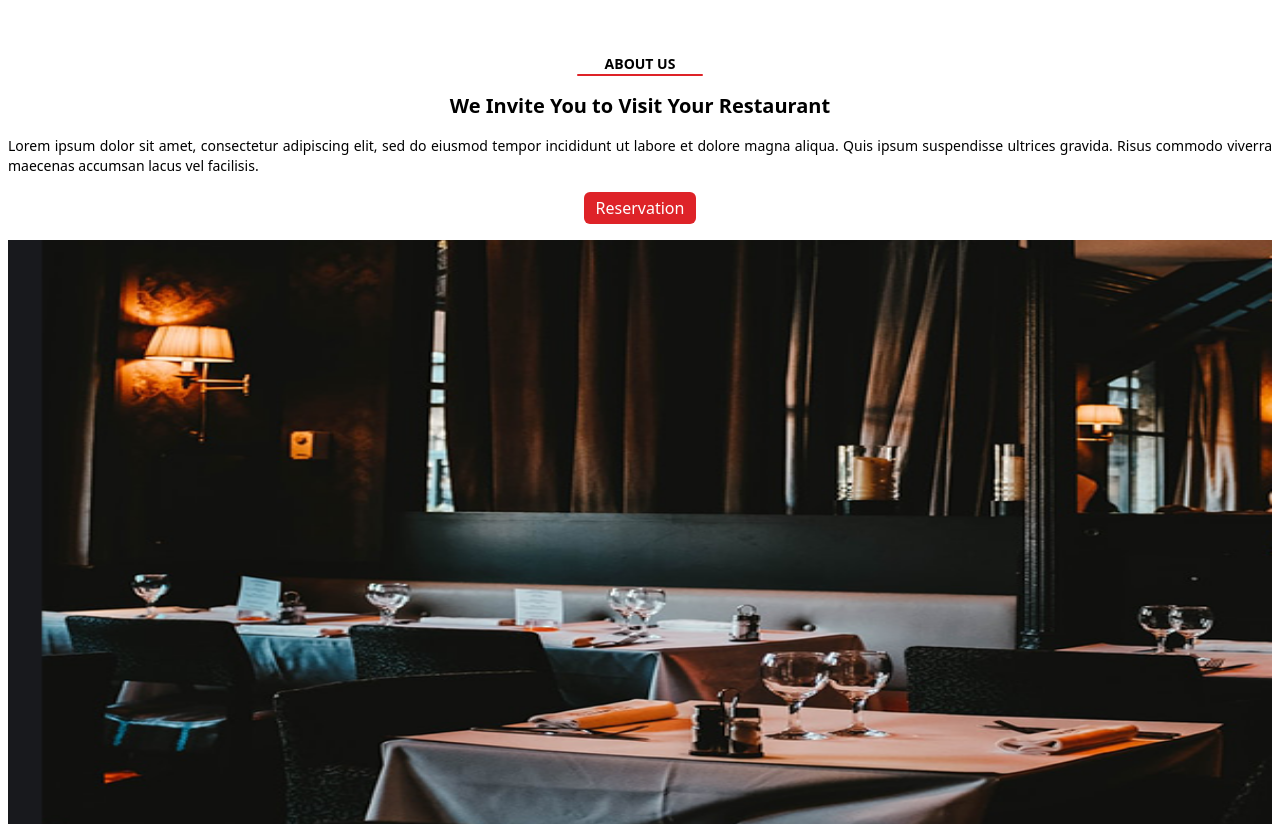
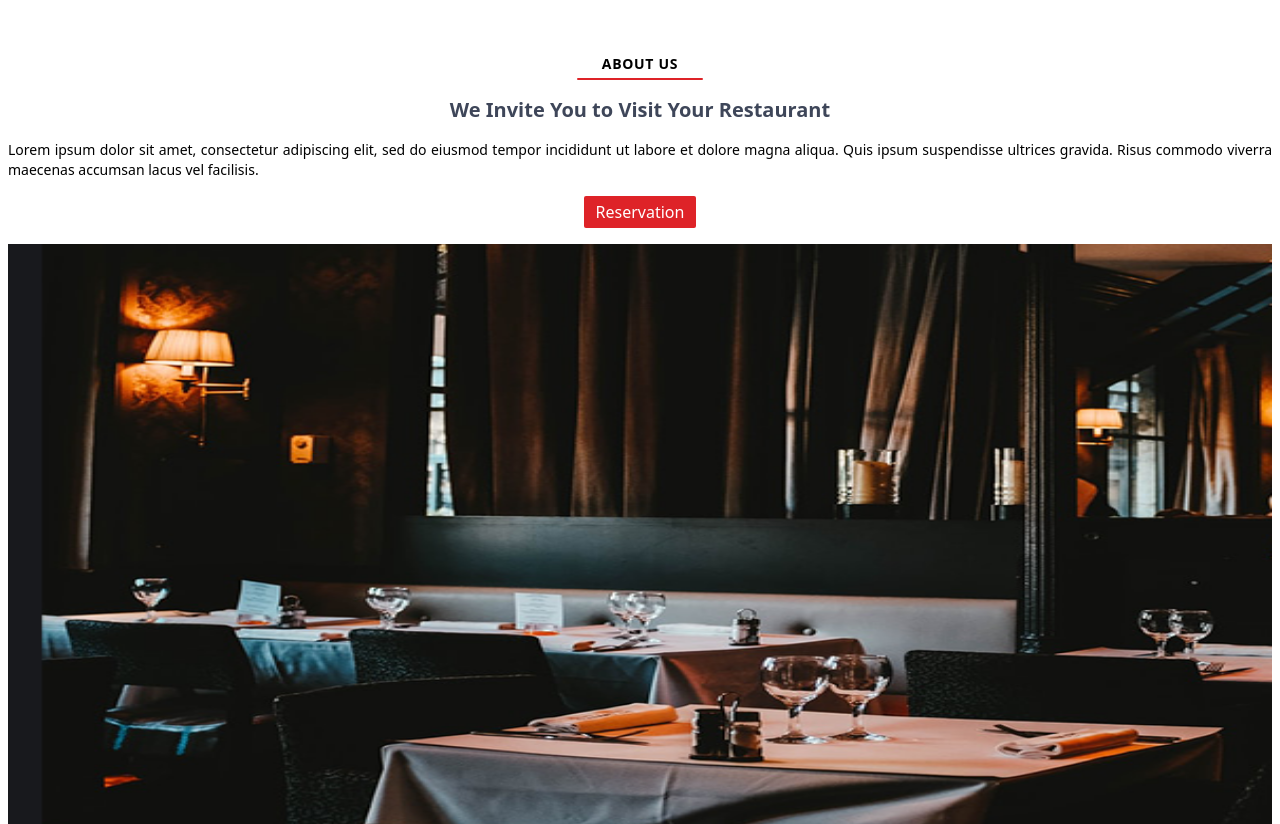
Before and after one commit to itspriyambhattacharya/dine_time, a website: page index.html in a window 1280 px wide. Shown: the part 276-1100 px from the top of the page. Drawn offline with Linux system fonts and the light colour scheme.

Commit message:
completed about section

```diff
--- a/index.html
+++ b/index.html
@@ -69,17 +69,17 @@
                 </div>
                 <div class="text-area flex flex-col gap-4">
                     <h2
-                        class="text-sm text-center uppercase font-semibold flex flex-col justify-center items-center after:inline-block after:w-[10%] after:bg-logo after:h-0.5 after:rounded-full">
+                        class="text-sm text-center tracking-wider uppercase font-bold flex flex-col justify-center items-center gap-1 after:inline-block after:w-[10%] after:bg-logo after:h-0.5 after:rounded-full">
                         About Us</h2>
 
 
-                    <h2 class="text-xl text-center font-semibold">
+                    <h2 class="text-xl text-sub-head text-center font-semibold">
                         We Invite You to Visit Your Restaurant</h2>
                     <p class="text-sm text-justify font-medium">Lorem ipsum dolor sit amet, consectetur adipiscing elit,
                         sed do eiusmod tempor incididunt ut
                         labore et dolore magna aliqua. Quis ipsum suspendisse ultrices gravida. Risus commodo viverra
                         maecenas accumsan lacus vel facilisis. </p>
-                    <a href="#" class="text-white bg-logo px-3 py-1 rounded-md self-center">Reservation</a>
+                    <a href="#" class="text-white bg-logo px-3 py-1 rounded-sm self-center">Reservation</a>
                 </div>
             </div>
         </section>
--- a/tailwind.config.js
+++ b/tailwind.config.js
@@ -6,6 +6,7 @@ module.exports = {
     extend: {
       colors: {
         'logo': '#de2328',
+        'sub-head': '#3e4659',
       },
     },
   },
```
Also changed, not shown: dist/style.css.
